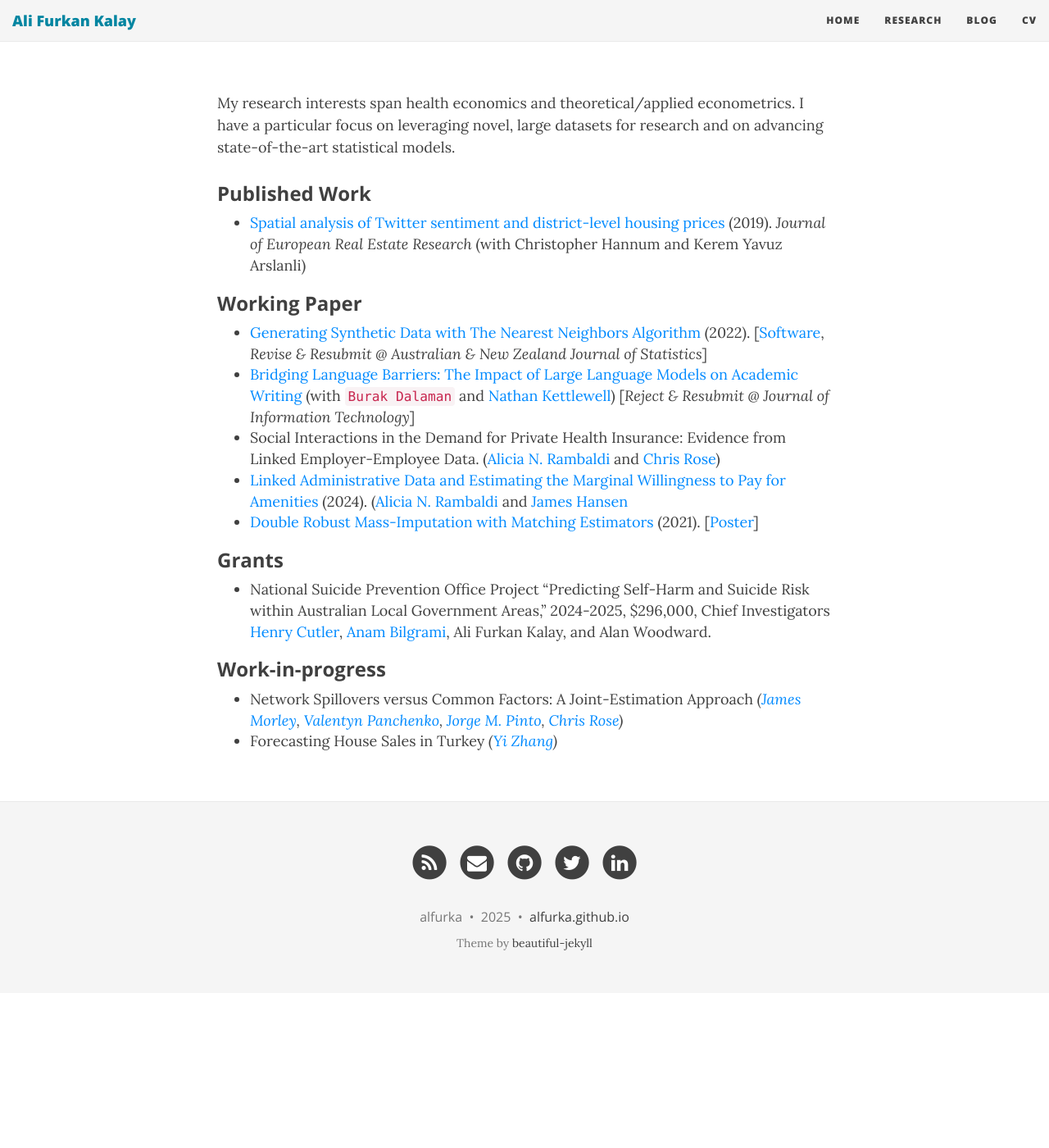
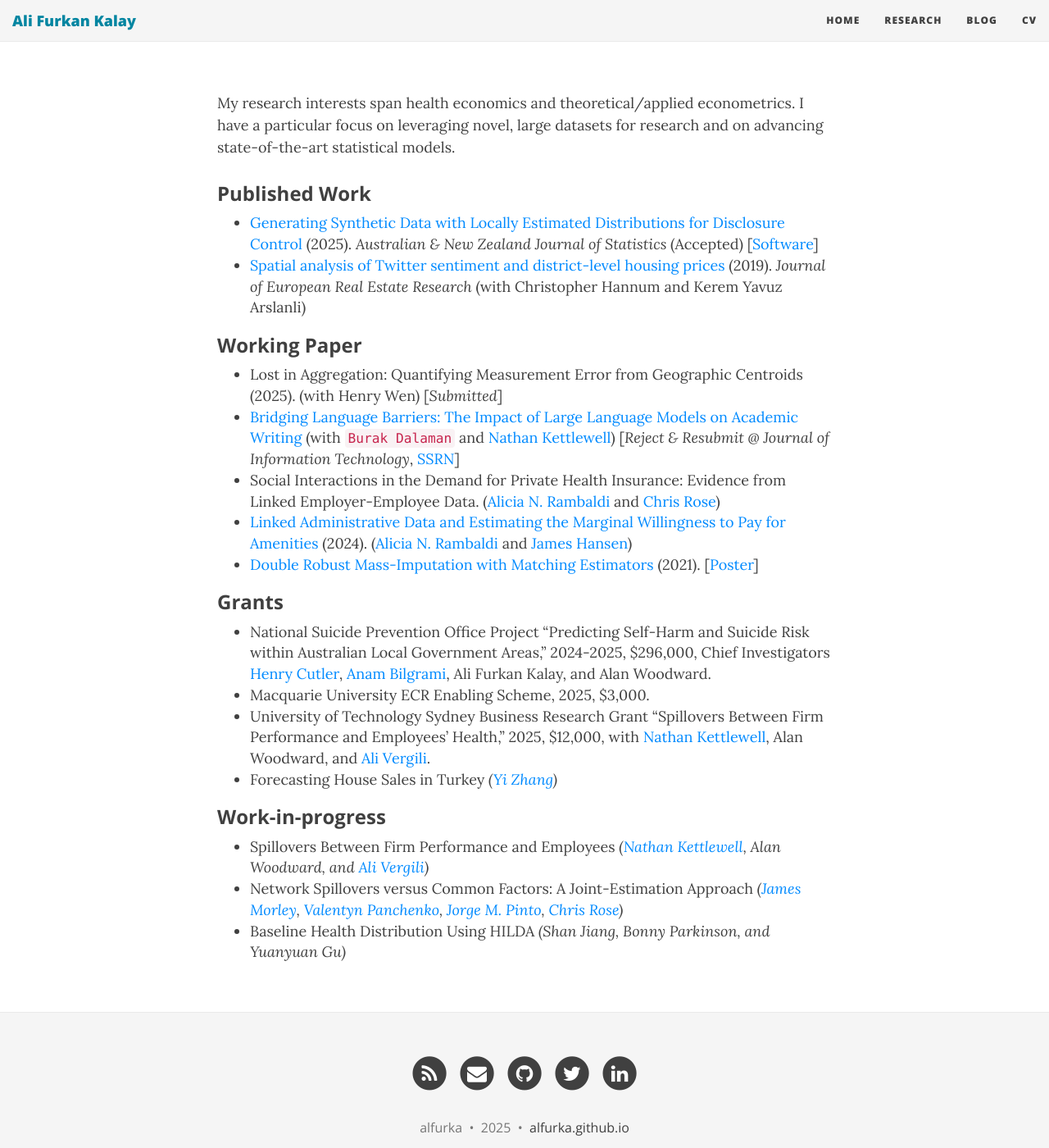
Before and after one commit to alfurka/alfurka.github.io, a Jekyll site: the page built from research.md, in a window 1280 px wide and 1400 px high, scrolled down 254 px. Shown: the whole window at 82% size. Built offline with Jekyll 4.4.1, drawn with Linux system fonts in a browser that asks for light colours; nearby versions of some CDN libraries; before the commit the page ends 1465 px from its top, so only the background shows below that.

Commit message:
cv and research pages

```diff
--- a/_config.yml
+++ b/_config.yml
@@ -26,7 +26,7 @@
   Home: "https://alfurka.github.io/"
   Research: "https://alfurka.github.io/research/"
   Blog: "https://alfurka.github.io/blog/"
-  CV: "https://alfurka.github.io/myfiles/CV.pdf"
+  CV: "https://alfurka.github.io/CV/cv.pdf"
 
 
 
--- a/research.md
+++ b/research.md
@@ -7,21 +7,26 @@
 
 ### Published Work
 
+- [Generating Synthetic Data with Locally Estimated Distributions for Disclosure Control](https://arxiv.org/abs/2210.00884) (2025). *Australian & New Zealand Journal of Statistics* (Accepted) [[Software](https://github.com/alfurka/synloc)]
 - [Spatial analysis of Twitter sentiment and district-level housing prices](https://www.emerald.com/insight/content/doi/10.1108/JERER-08-2018-0036/full/html) (2019). *Journal of European Real Estate Research* (with Christopher Hannum and Kerem Yavuz Arslanli)
 
 ### Working Paper
 
-- [Generating Synthetic Data with The Nearest Neighbors Algorithm](https://arxiv.org/abs/2210.00884) (2022). [[Software](https://github.com/alfurka/synloc), *Revise & Resubmit @ Australian & New Zealand Journal of Statistics*]
-- [Bridging Language Barriers: The Impact of Large Language Models on Academic Writing](https://www.iza.org/publications/dp/18215/bridging-language-barriers-the-impact-of-large-language-models-on-academic-writing) (with `Burak Dalaman` and [Nathan Kettlewell](https://sites.google.com/site/nrkettlewell/)) [*Reject & Resubmit @ Journal of Information Technology*]
+- Lost in Aggregation: Quantifying Measurement Error from Geographic Centroids (2025). (with Henry Wen) [*Submitted*]
+- [Bridging Language Barriers: The Impact of Large Language Models on Academic Writing](https://www.iza.org/publications/dp/18215/bridging-language-barriers-the-impact-of-large-language-models-on-academic-writing) (with `Burak Dalaman` and [Nathan Kettlewell](https://sites.google.com/site/nrkettlewell/)) [*Reject & Resubmit @ Journal of Information Technology*, [SSRN](https://papers.ssrn.com/sol3/papers.cfm?abstract_id=5656465)]
 - Social Interactions in the Demand for Private Health Insurance: Evidence from Linked Employer-Employee Data. ([Alicia N. Rambaldi](https://www.aliciarambaldi.net/) and [Chris Rose](https://sites.google.com/site/christiernrose/))
-- [Linked Administrative Data and Estimating the Marginal Willingness to Pay for Amenities](https://iariw.org/wp-content/uploads/2024/08/4B-2Rambaldi.pdf) (2024). ([Alicia N. Rambaldi](https://www.aliciarambaldi.net/) and [James Hansen](https://sites.google.com/site/jamesfrhansen/home)
+- [Linked Administrative Data and Estimating the Marginal Willingness to Pay for Amenities](https://iariw.org/wp-content/uploads/2024/08/4B-2Rambaldi.pdf) (2024). ([Alicia N. Rambaldi](https://www.aliciarambaldi.net/) and [James Hansen](https://sites.google.com/site/jamesfrhansen/home))
 - [Double Robust Mass-Imputation with Matching Estimators](https://arxiv.org/abs/2110.09275) (2021). [[Poster](https://alfurka.github.io/myfiles/Poster_Presentation.pdf)]
 
 ### Grants
 
 - National Suicide Prevention Office Project "Predicting Self-Harm and Suicide Risk within Australian Local Government Areas," 2024-2025, $296,000, Chief Investigators [Henry Cutler](https://researchers.mq.edu.au/en/persons/henry-cutler), [Anam Bilgrami](https://sites.google.com/mq.edu.au/anambilgrami/home), Ali Furkan Kalay, and Alan Woodward.
+- Macquarie University ECR Enabling Scheme, 2025, $3,000.
+- University of Technology Sydney Business Research Grant "Spillovers Between Firm Performance and Employees' Health," 2025, $12,000, with [Nathan Kettlewell](https://sites.google.com/site/nrkettlewell/), Alan Woodward, and [Ali Vergili](https://sites.google.com/view/alivergili/).
+- Forecasting House Sales in Turkey *([Yi Zhang](https://sites.google.com/view/yizhang9312))*
 
 ### Work-in-progress
 
+- Spillovers Between Firm Performance and Employees *([Nathan Kettlewell](https://sites.google.com/site/nrkettlewell/), Alan Woodward, and [Ali Vergili](https://sites.google.com/view/alivergili/))*
 - Network Spillovers versus Common Factors: A Joint-Estimation Approach *([James Morley](https://sites.google.com/site/jamescmorley/), [Valentyn Panchenko](https://www.unsw.edu.au/staff/valentyn-panchenko), [Jorge M. Pinto](https://sites.google.com/site/cokeconphd/research?authuser=0), [Chris Rose](https://sites.google.com/site/christiernrose/))*
-- Forecasting House Sales in Turkey *([Yi Zhang](https://sites.google.com/view/yizhang9312))*
+- Baseline Health Distribution Using HILDA *(Shan Jiang, Bonny Parkinson, and Yuanyuan Gu)*
```
Also changed, not shown: 5 other files.
